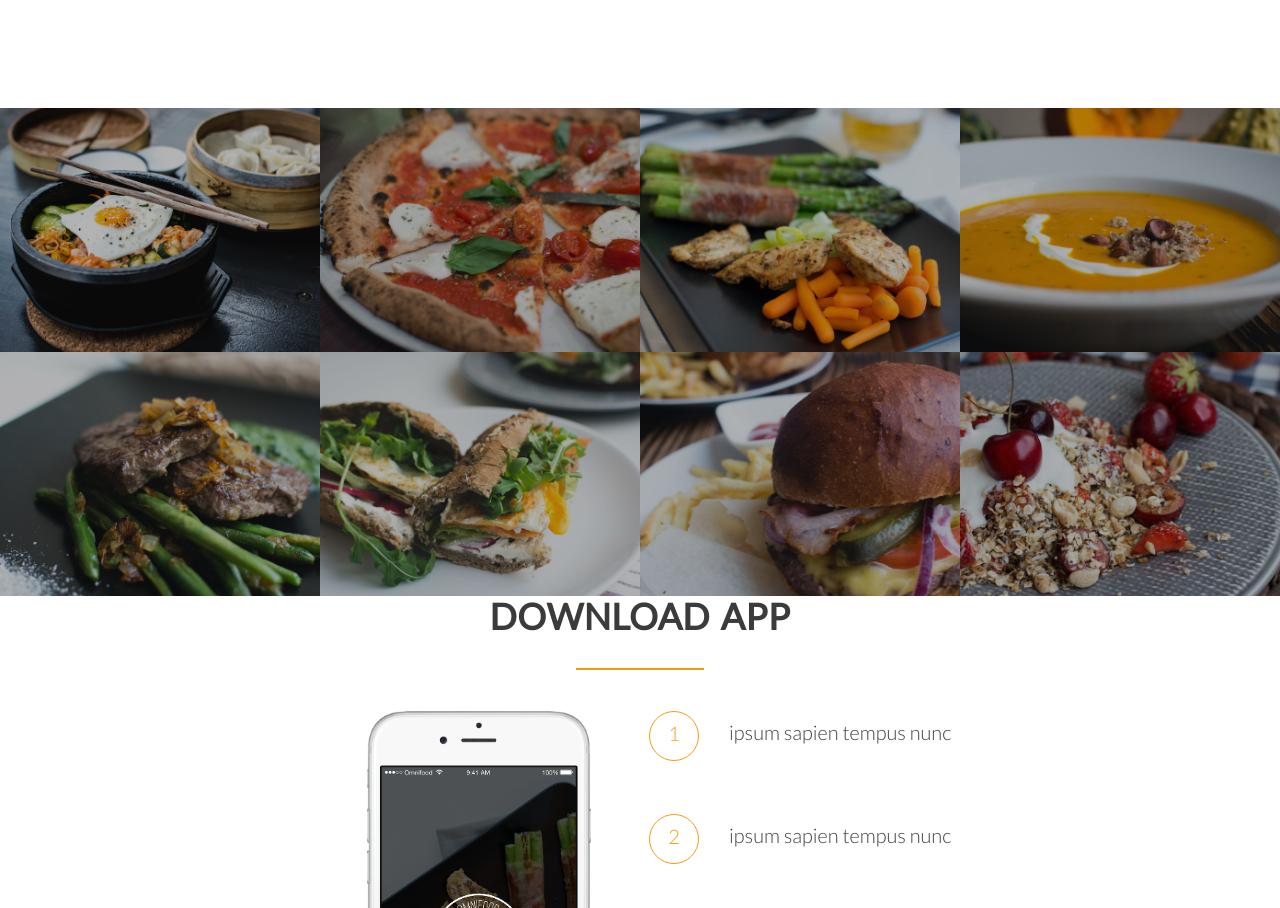
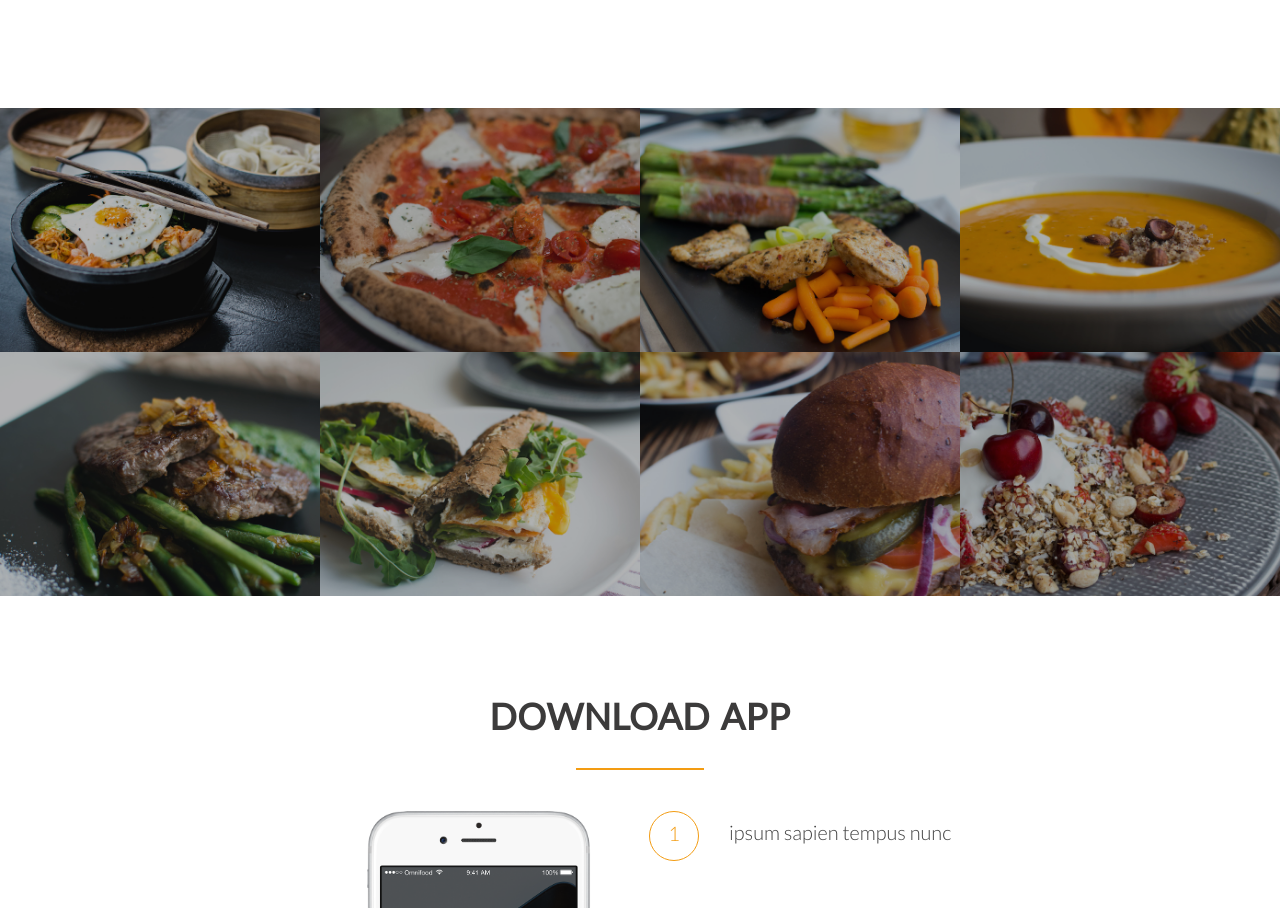
Before and after one commit to li-chengze/omnifood-website, a plain HTML site: page index.html in a window 1280 px wide. Shown: the part 1477-2385 px from the top of the page. Drawn offline with nearby package versions, Linux system fonts and the light colour scheme.

Commit message:
add clearfix

```diff
--- a/index.html
+++ b/index.html
@@ -60,7 +60,7 @@
         </section>
 
         <section class="food-galary">
-            <ul class="food-galary-row">
+            <ul class="food-galary-row clearfix">
                 <li>
                     <figure class="food-galary-unit">
                         <img src="resources/img/1.jpg">
@@ -83,7 +83,7 @@
                 </li>
 
             </ul>
-            <ul class="food-galary-row">
+            <ul class="food-galary-row clearfix">
                 <li>
                     <figure class="food-galary-unit">
                         <img src="resources/img/5.jpg">
--- a/resources/css/style.css
+++ b/resources/css/style.css
@@ -32,6 +32,15 @@ h1 {
 h2 {
     color: #3c3b3b;
     font-size: 180%;
+}
+
+.clearfix {zoom: 1;}
+.clearfix:after {
+    content: ".";
+    clear: both;
+    display: block;
+    height: 0;
+    visibility: hidden;
 }
 
 /*-----------------------------*/
```
